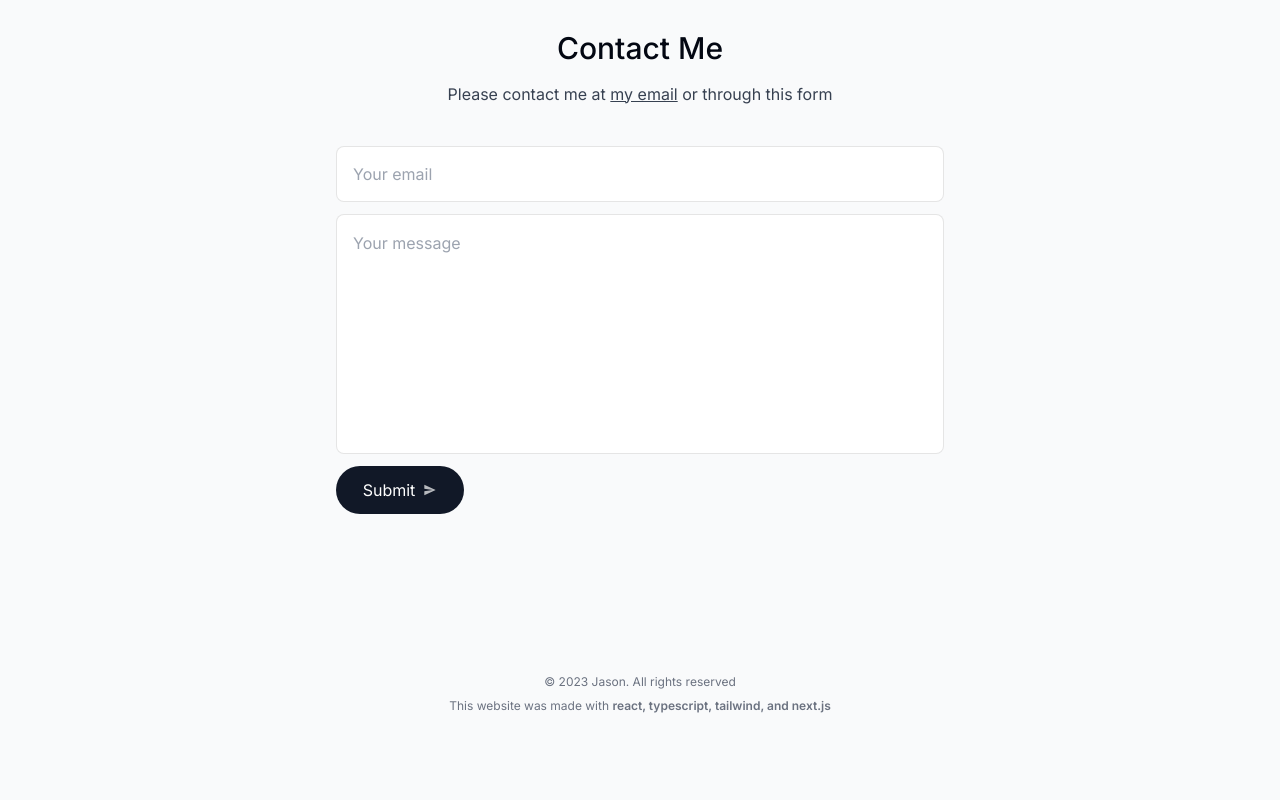
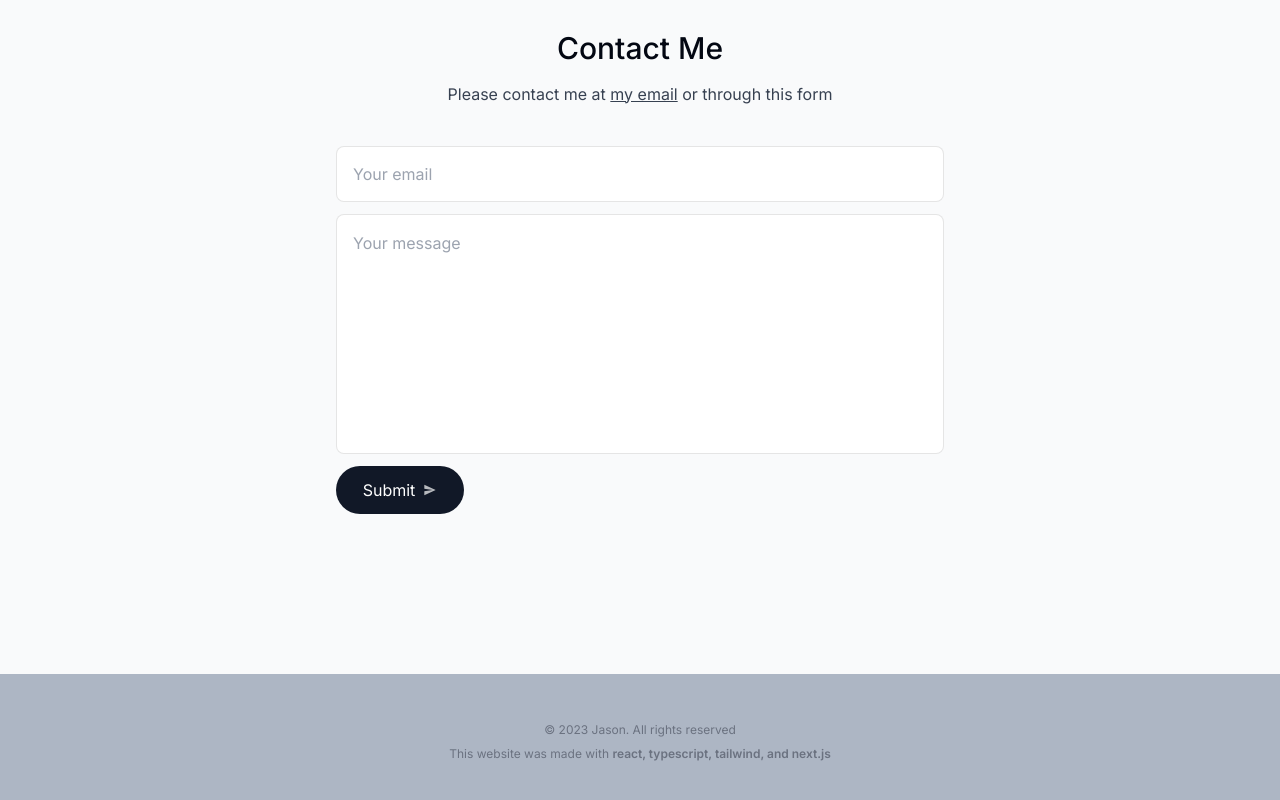
Before and after one commit to JasonMac123/NewPortfolio, a Next.js app: page / in a window 1280 px wide. Shown: the part 3839-4639 px from the top of the page. Before the commit the page ends 4593 px from the top, so only its background shows below. Built offline with nearby package versions, Linux system fonts and the light colour scheme.

Commit message:
Adds color to the footer

```diff
--- a/components/Sections/Footer.tsx
+++ b/components/Sections/Footer.tsx
@@ -1,6 +1,6 @@
 const Footer = () => {
   return (
-    <footer className="mb-10 px-4 text-center text-gray-500">
+    <footer className="bg-[#ADB6C4] py-12 px-4 text-center text-gray-500">
       <small className="mb-2 block text-xs">
         &copy; 2023 Jason. All rights reserved
       </small>
```
